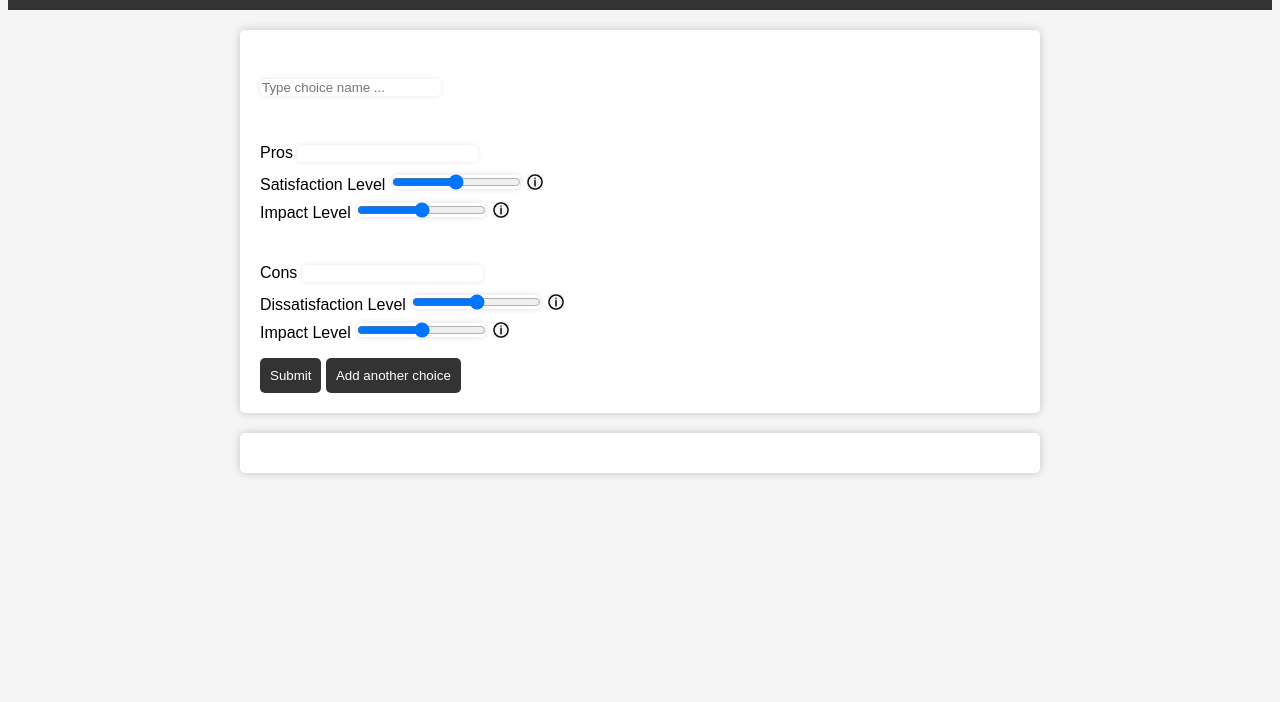
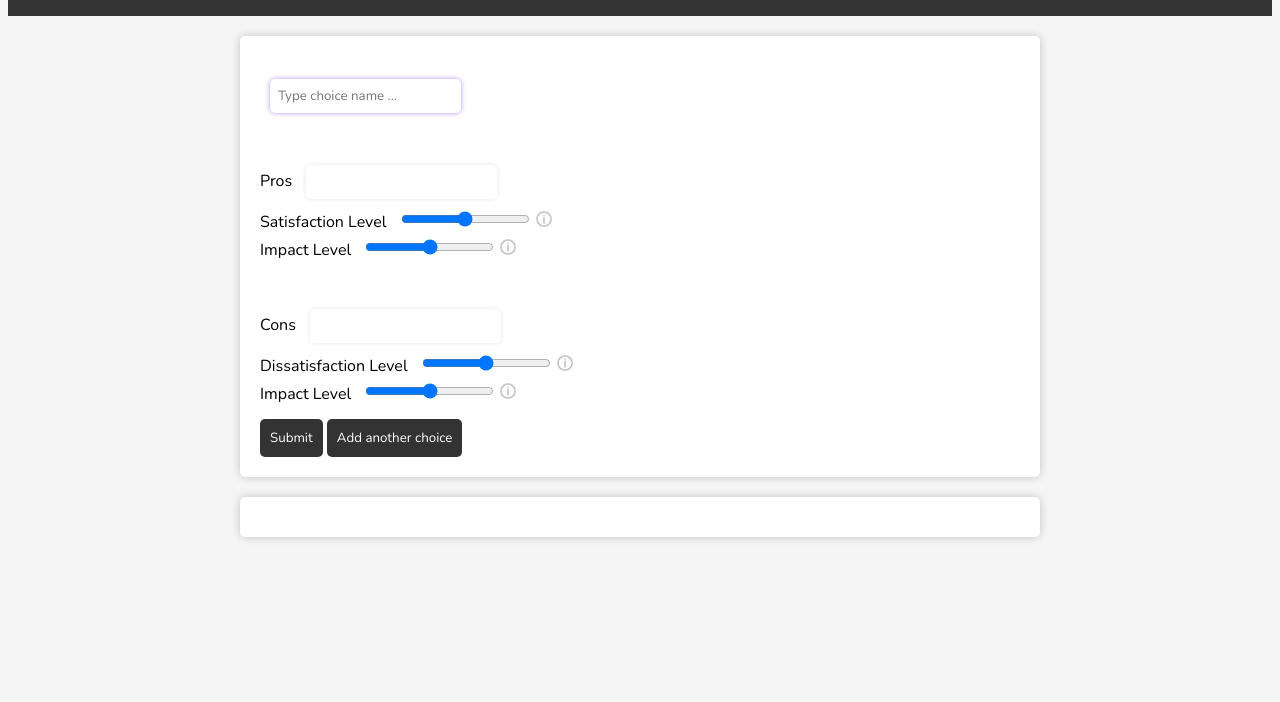
Before and after one commit to DevthanAI/DecisionMaker, a plain HTML site: page index.html in a window 1280 px wide. Shown: the part 98-800 px from the top of the page. Drawn offline with nearby package versions, Linux system fonts and the light colour scheme.

Commit message:
enhance style

```diff
--- a/index.html
+++ b/index.html
@@ -5,25 +5,29 @@
     <meta charset="UTF-8">
     <meta name="viewport" content="width=device-width, initial-scale=1.0">
     <link rel="stylesheet" href="/css/style.css">
-    <title>Help Me Decide!</title>
+    <link rel="preconnect" href="https://fonts.googleapis.com">
+    <link rel="preconnect" href="https://fonts.gstatic.com" crossorigin>
+    <link href="https://fonts.googleapis.com/css2?family=Nunito&display=swap" rel="stylesheet">
+    <title>Decision Maker</title>
 </head>
 
 <body>
     <header>
-        <h1>Help Me Decide!</h1>
+        <h1>Decision Maker</h1>
     </header>
 
     <main>
         <form id="myForm">
             <section>
                 <h2>
-                    <input id="choice1_name" type="text" placeholder="Type choice name ..." required>
+                    <input class="choice-name" id="choice1_name" type="text" placeholder="Type choice name ..."
+                        required>
                 </h2>
                 <div>
                     <div>
                         <br />
                         <label for="choice1_pro_feat">Pros </label>
-                        <input id="choice1_pro_feat" type="text" required>
+                        <input class="choice-list" id="choice1_pro_feat" type="text">
                         <br />
                         <label for="choice1_pro">Satisfaction Level</label>
                         <input id="choice1_pro" type="range" min="0" max="10">
@@ -43,7 +47,7 @@
                     <div>
                         <br />
                         <label for="choice1_con_feat">Cons</label>
-                        <input id="choice1_con_feat" type="text" required>
+                        <input class="choice-list" id="choice1_con_feat" type="text">
                         <br />
                         <label for="choice1_con">Dissatisfaction Level</label>
                         <input id="choice1_con" type="range" min="0" max="10">
--- a/public/css/style.css
+++ b/public/css/style.css
@@ -1,5 +1,8 @@
+* {
+    font-family: 'Nunito', sans-serif;
+}
+
 body {
-    font-family: Arial, sans-serif;
     background-color: #f5f5f5;
 }
 
@@ -26,8 +29,8 @@ form {
 input {
     border: none;
     border-radius: 5px;
+    margin-left: 10px;
     margin-bottom: 10px;
-    box-shadow: 0 0 5px rgba(0, 0, 0, 0.1);
 }
 
 button {
@@ -43,6 +46,7 @@ button {
 img {
     width: 16px;
     height: 16px;
+    opacity: 0.25;
 }
 
 #result {
@@ -51,6 +55,23 @@ img {
     border-radius: 5px;
     box-shadow: 0 0 10px rgba(0, 0, 0, 0.2);
     background-color: #fff;
+}
+
+.choice-name {
+    border: none;
+    border-radius: 5px;
+    padding: 8px;
+    margin-bottom: 10px;
+    box-shadow: 0 0 5px rgba(167, 114, 252, 0.784);
+}
+
+.choice-list {
+    border: none;
+    border-radius: 5px;
+    padding: 8px;
+    margin-left: 10px;
+    margin-bottom: 10px;
+    box-shadow: 0 0 5px rgba(0, 0, 0, 0.1);
 }
 
 .tooltip {
--- a/public/js/app.js
+++ b/public/js/app.js
@@ -57,13 +57,13 @@ function addChoice() {
     <br/>
     <hr>
       <h2>
-        <input id="choice${document.querySelectorAll("section").length + 1}_name" type="text" placeholder="Type choice name ..." required>
+        <input class="choice-name" id="choice${document.querySelectorAll("section").length + 1}_name" type="text" placeholder="Type choice name ..." required>
       </h2>
       <div>
         <div>
             <br/>
             <label for="choice${document.querySelectorAll("section").length + 1}_pro_feat">Pros</label>
-            <input id="choice${document.querySelectorAll("section").length + 1}_pro_feat" type="text" required>
+            <input class="choice-list" id="choice${document.querySelectorAll("section").length + 1}_pro_feat" type="text">
             <br/>
             <label for="choice${document.querySelectorAll("section").length + 1}_pro">Satisfaction Level</label>
             <input id="choice${document.querySelectorAll("section").length + 1}_pro" type="range" min="0" max="10">
@@ -83,7 +83,7 @@ function addChoice() {
         <div>
             <br/>
             <label for="choice${document.querySelectorAll("section").length + 1}_con_feat">Cons</label>
-            <input id="choice${document.querySelectorAll("section").length + 1}_con_feat" type="text" required>
+            <input class="choice-list" id="choice${document.querySelectorAll("section").length + 1}_con_feat" type="text">
             <br/>
             <label for="choice${document.querySelectorAll("section").length + 1}_con">Dissatisfaction Level</label>
             <input id="choice${document.querySelectorAll("section").length + 1}_con" type="range" min="0" max="10">
```
